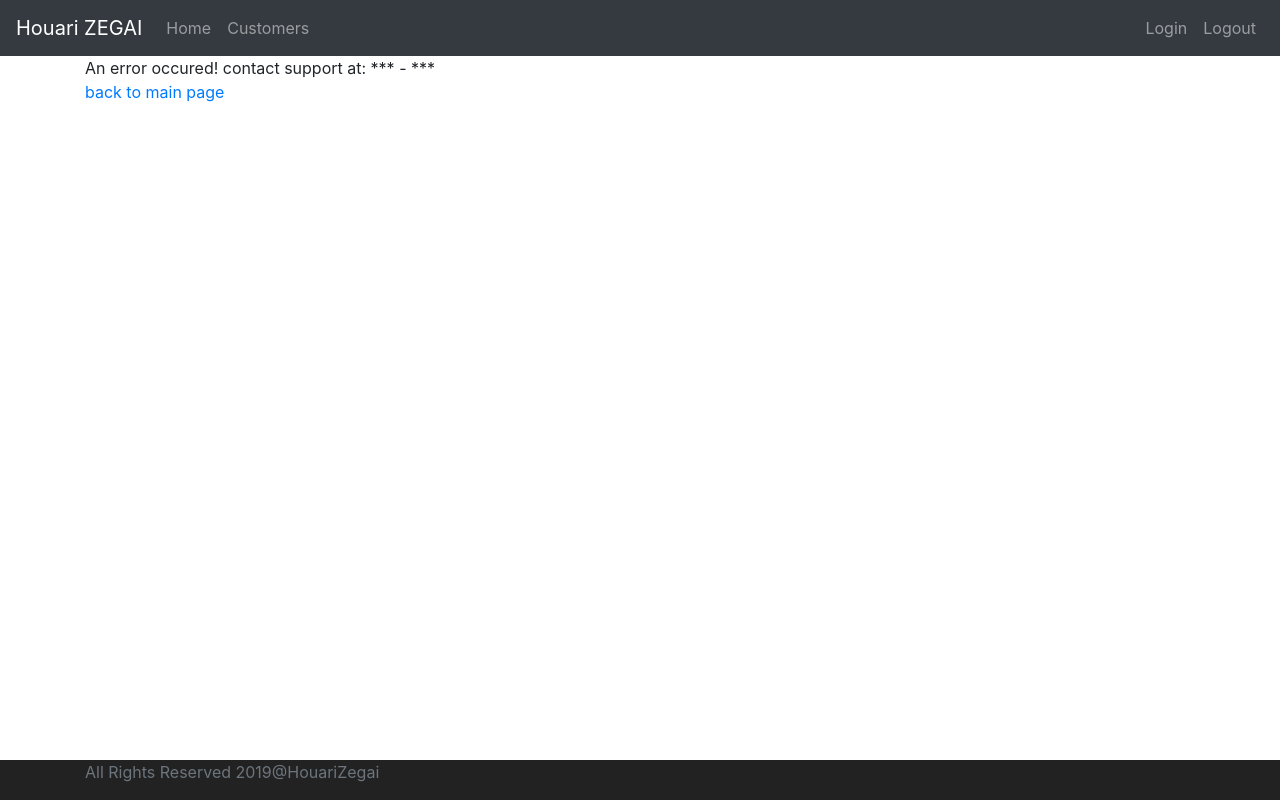
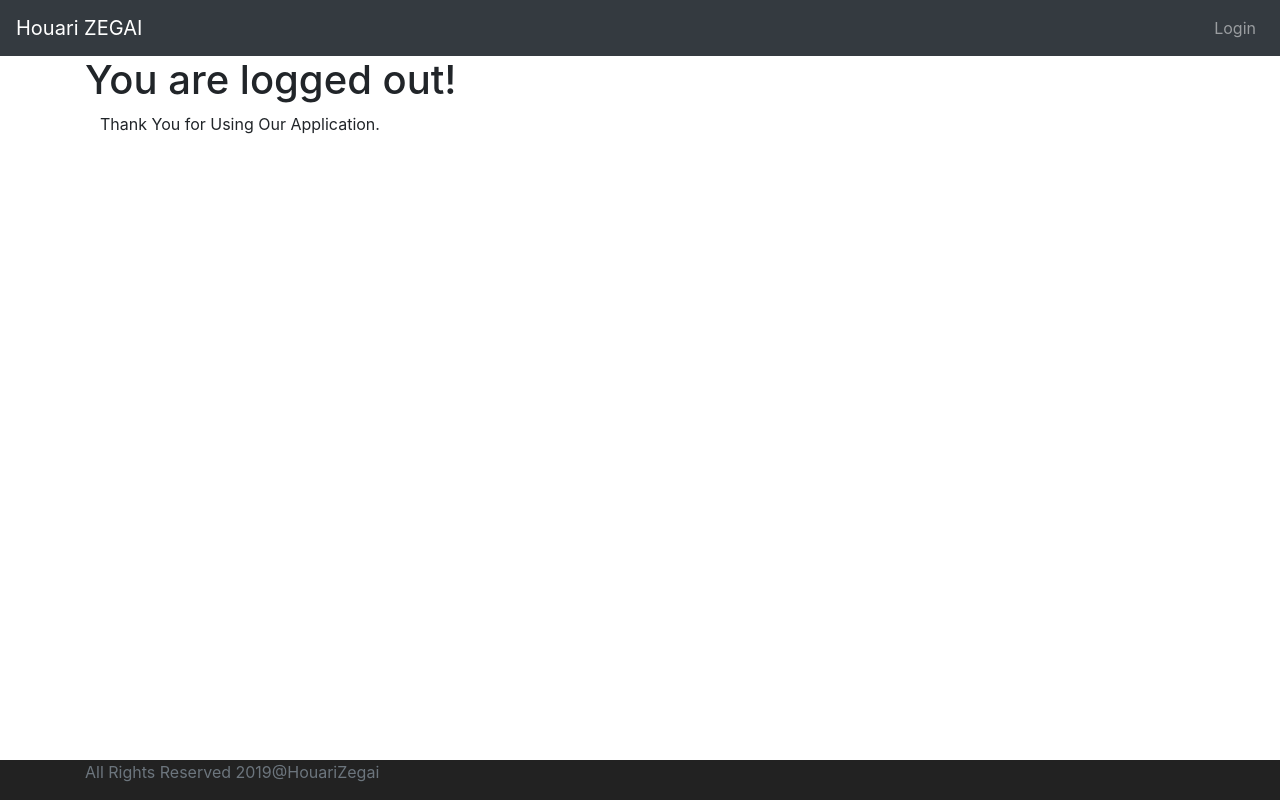
Before and after one commit to devtech5789/FullStack-CRUD-Angular-SpringBoot, an Angular app in the folder crm-frontend/: page /logout in a window 1280 px wide. Built offline with nearby package versions, Linux system fonts and the light colour scheme.

Commit message:
Front-end - working with logout & service (authentication, session storage)

```diff
--- a/crm-frontend/src/app/app-routing.module.ts
+++ b/crm-frontend/src/app/app-routing.module.ts
@@ -4,12 +4,14 @@ import { LoginComponent } from './login/login.component';
 import { WelcomeComponent } from './welcome/welcome.component';
 import { ErrorComponent } from './error/error.component';
 import { CustomersComponent } from './customers/customers.component';
+import { LogoutComponent } from './logout/logout.component';
 
 const routes: Routes = [
   { path: '', component: LoginComponent},
   { path: 'login', component: LoginComponent },
   { path: 'welcome/:name', component: WelcomeComponent },
   { path: 'customers', component: CustomersComponent},
+  { path: 'logout', component: LogoutComponent},
   { path: '**', component: ErrorComponent}
 ];
 
--- a/crm-frontend/src/app/app.module.ts
+++ b/crm-frontend/src/app/app.module.ts
@@ -10,6 +10,7 @@ import { ErrorComponent } from './error/error.component';
 import { CustomersComponent } from './customers/customers.component';
 import { MenuComponent } from './menu/menu.component';
 import { FooterComponent } from './footer/footer.component';
+import { LogoutComponent } from './logout/logout.component';
 
 @NgModule({
   declarations: [
@@ -19,7 +20,8 @@ import { FooterComponent } from './footer/footer.component';
     ErrorComponent,
     CustomersComponent,
     MenuComponent,
-    FooterComponent
+    FooterComponent,
+    LogoutComponent
   ],
   imports: [
     BrowserModule,
--- a/crm-frontend/src/app/login/login.component.ts
+++ b/crm-frontend/src/app/login/login.component.ts
@@ -1,5 +1,6 @@
 import { Component, OnInit } from '@angular/core';
 import { Router } from '@angular/router';
+import { HardcodedAuthenticationService } from '../service/hardcoded-authentication.service';
 
 @Component({
   selector: 'app-login',
@@ -14,17 +15,19 @@ export class LoginComponent implements OnInit {
   invalidLogin = false
 
   // like this: Angular.giveMeRouter
-  // dependency injection (inject router)
-  constructor(private router: Router) { }
+  // dependency injection
+  constructor(private router: Router, private hardcodedAuthenticationService: HardcodedAuthenticationService) { }
 
   ngOnInit() {
   }
 
   handleLogin() {
     // console.log(this.username)
-    this.invalidLogin = !(this.username === "houarizegai" && this.password === "0000")
-    if(!this.invalidLogin) {
+    if(this.hardcodedAuthenticationService.authenticate(this.username, this.password)) {
+      this.invalidLogin = true
       this.router.navigate(['welcome', this.username])
+    } else {
+      this.invalidLogin = false
     }
   }
 
--- /dev/null
+++ b/crm-frontend/src/app/logout/logout.component.html
@@ -0,0 +1,4 @@
+<h1>You are logged out!</h1>
+<div class="container">
+    Thank You for Using Our Application.
+</div>
--- /dev/null
+++ b/crm-frontend/src/app/logout/logout.component.ts
@@ -0,0 +1,17 @@
+import { Component, OnInit } from '@angular/core';
+import { HardcodedAuthenticationService } from '../service/hardcoded-authentication.service';
+
+@Component({
+  selector: 'app-logout',
+  templateUrl: './logout.component.html',
+  styleUrls: ['./logout.component.css']
+})
+export class LogoutComponent implements OnInit {
+
+  constructor(private hardcodedAuthenticateService: HardcodedAuthenticationService) { }
+
+  ngOnInit() {
+    this.hardcodedAuthenticateService.logout()
+  }
+
+}
--- a/crm-frontend/src/app/menu/menu.component.html
+++ b/crm-frontend/src/app/menu/menu.component.html
@@ -2,12 +2,12 @@
     <nav class="navbar navbar-expand-md navbar-dark bg-dark">
         <div><a href="https://houarizegai.github.io" class="navbar-brand">Houari ZEGAI</a></div>
         <ul class="navbar-nav">
-            <li><a routerLink="/welcome/houarizegai" class="nav-link">Home</a></li>
-            <li><a routerLink="/customers" class="nav-link">Customers</a></li>
+            <li><a *ngIf="hardcodedAuthenticationService.isUserLoggedIn()" routerLink="/welcome/houarizegai" class="nav-link">Home</a></li>
+            <li><a *ngIf="hardcodedAuthenticationService.isUserLoggedIn()" routerLink="/customers" class="nav-link">Customers</a></li>
         </ul>
         <ul class="navbar-nav navbar-collapse justify-content-end">
-            <li><a routerLink="/login" class="nav-link">Login</a></li>
-            <li><a routerLink="/logout" class="nav-link">Logout</a></li>
+            <li><a *ngIf="!hardcodedAuthenticationService.isUserLoggedIn()" routerLink="/login" class="nav-link">Login</a></li>
+            <li><a *ngIf="hardcodedAuthenticationService.isUserLoggedIn()" routerLink="/logout" class="nav-link">Logout</a></li>
         </ul>
     </nav>
 </header>
--- a/crm-frontend/src/app/menu/menu.component.ts
+++ b/crm-frontend/src/app/menu/menu.component.ts
@@ -1,4 +1,5 @@
 import { Component, OnInit } from '@angular/core';
+import { HardcodedAuthenticationService } from '../service/hardcoded-authentication.service';
 
 @Component({
   selector: 'app-menu',
@@ -7,9 +8,12 @@ import { Component, OnInit } from '@angular/core';
 })
 export class MenuComponent implements OnInit {
 
-  constructor() { }
+  // isUserLoggedIn: boolean = false
+
+  constructor(private hardcodedAuthenticationService: HardcodedAuthenticationService) { }
 
   ngOnInit() {
+      // this.isUserLoggedIn = this.hardcodedAuthenticationService.isUserLoggedIn()
   }
 
 }
--- /dev/null
+++ b/crm-frontend/src/app/service/hardcoded-authentication.service.ts
@@ -0,0 +1,26 @@
+import { Injectable } from '@angular/core';
+
+@Injectable({
+  providedIn: 'root'
+})
+export class HardcodedAuthenticationService {
+
+  constructor() { }
+
+  authenticate(username, password) {
+    if(username === "houarizegai" && password === "0000") {
+      sessionStorage.setItem('authenticaterUser', username);
+      return true;
+    }
+    return false;
+  }
+
+  isUserLoggedIn() {
+    let user = sessionStorage.getItem('authenticaterUser')
+    return !(user === null)
+  }
+
+  logout() {
+    sessionStorage.removeItem('authenticaterUser')
+  }
+}
```
Also changed, not shown: crm-frontend/src/app/logout/logout.component.css (added), 2 other files (tests, documents, lock files or other folders).
